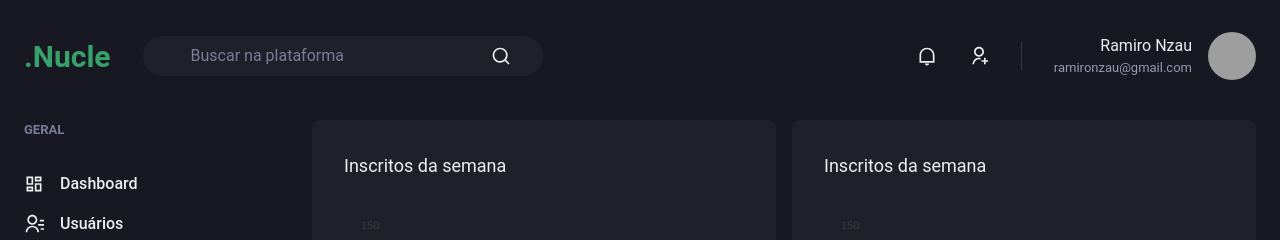
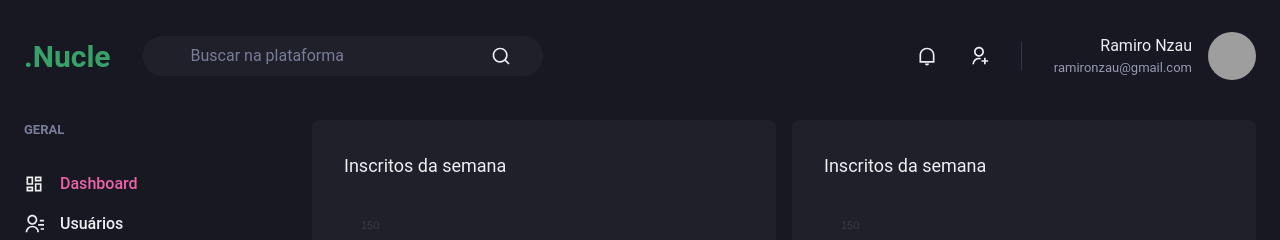
Before and after one commit to Ramiro-Rfn/nucle, a Next.js app: page /dashboard in a window 1280 px wide. Shown: the top 240 px of the page. Built offline with nearby package versions, Linux system fonts and the light colour scheme; grey boxes are pictures that could not be loaded.

Commit message:
sinalizing active link

```diff
--- /dev/null
+++ b/src/components/ActiveLink.tsx
@@ -0,0 +1,32 @@
+import Link, { LinkProps } from "next/link";
+import { useRouter } from "next/router";
+import { cloneElement, ReactElement } from "react";
+
+interface ActiveLinkProps extends LinkProps {
+    children: ReactElement;
+    shouldMatchExactHref?: boolean;
+}
+
+export function ActiveLink({ children, shouldMatchExactHref=false, ...rest }: ActiveLinkProps) {
+    const {asPath} = useRouter();
+
+    let isActive = false;
+
+    if(shouldMatchExactHref && (asPath === rest.href || asPath === rest.as)){
+        isActive = true;
+    }
+
+    if(!shouldMatchExactHref &&
+        (asPath.startsWith(String(rest.href)) ||
+        asPath.startsWith(String(rest.as)))) {
+            isActive = true;
+    }
+
+    return (
+        <Link  {...rest}>
+            {cloneElement(children, {
+                color: isActive ? 'pink.400' : 'gray.50'
+            })}
+        </Link>
+    )
+}
--- a/src/components/Sidebar/NavLink.tsx
+++ b/src/components/Sidebar/NavLink.tsx
@@ -1,6 +1,6 @@
 import { Icon, Link as ChakraLink, LinkProps as ChakraLinkProps, Text } from "@chakra-ui/react";
-import Link from "next/link";
 import { ElementType } from "react";
+import { ActiveLink } from "../ActiveLink";
 
 interface NavLinkProps extends ChakraLinkProps  {
     icon: ElementType;
@@ -10,11 +10,11 @@ interface NavLinkProps extends ChakraLinkProps  {
 
 export function NavLink({ icon, children, href, ...rest }: NavLinkProps) {
     return (
-        <Link href={href} passHref>
-            <ChakraLink display='flex' alignItems='center' color='gray.500' {...rest}>
-                <Icon as={icon} fontSize='20'/>
-                <Text ml='4' fontWeight='medium'>{children}</Text>
+        <ActiveLink href={href} passHref>
+            <ChakraLink display='flex' alignItems='center' {...rest}>
+                <Icon as={icon} fontSize='20' color='inherit'/>
+                <Text ml='4' color='inherit' fontWeight='medium'>{children}</Text>
             </ChakraLink>
-        </Link>
+        </ActiveLink>
     )
 }
--- a/src/pages/dashboard.tsx
+++ b/src/pages/dashboard.tsx
@@ -68,7 +68,7 @@ const series = [
 export default function DashBoard() {
     return (
         <>
-            <Head>Nucle | Dashboard</Head>
+            <Head>.Nucle | Dashboard</Head>
             <Flex flexDir='column' h='100vh'>
                 <Header/>
 
--- a/src/pages/users/create.tsx
+++ b/src/pages/users/create.tsx
@@ -1,4 +1,5 @@
 import { Box, Button, Divider, Flex, Heading, SimpleGrid, Stack } from "@chakra-ui/react";
+import Head from "next/head";
 import Link from "next/link";
 import { Input } from "../../components/Form/Input";
 import { Header } from "../../components/Header";
@@ -6,6 +7,8 @@ import { Sidebar } from "../../components/Sidebar";
 
 export default function CreateUser() {
     return (
+        <>
+        <Head>.Nucle | Criar Usúario</Head>
         <Box>
             <Header />
 
@@ -43,5 +46,6 @@ export default function CreateUser() {
 
             </Flex>
         </Box>
+        </>
     )
 }
--- a/src/pages/users/index.tsx
+++ b/src/pages/users/index.tsx
@@ -1,4 +1,5 @@
 import { Box, Button, Checkbox, Flex, Heading, Icon, Table, Tbody, Td, Text, Th, Thead, Tr, useBreakpointValue } from "@chakra-ui/react";
+import Head from "next/head";
 import Link from "next/link";
 import { RiAddLine, RiPencilLine } from "react-icons/ri";
 import { Header } from "../../components/Header";
@@ -12,6 +13,8 @@ export default function UsersList() {
     });
 
     return (
+        <>
+        <Head>.Nucle | Lista de Usuários</Head>
         <Box>
             <Header />
 
@@ -88,5 +91,6 @@ export default function UsersList() {
 
             </Flex>
         </Box>
+        </>
     )
 }
```
Also changed, not shown: package.json (+11 -2 lines), 1 other file (tests, documents, lock files or other folders).
